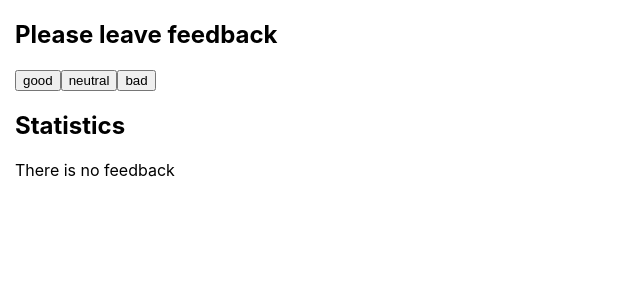
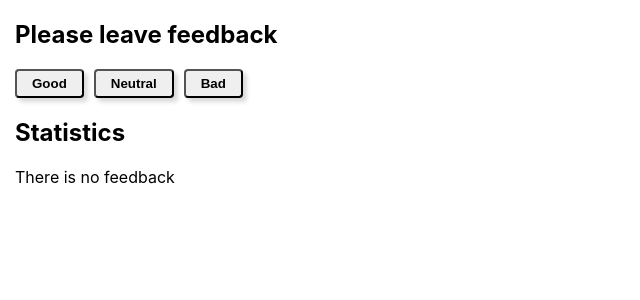
Before and after one commit to VadimKorobec/goit-react-hw-02-feedback, a React (Create React App) app: page / in a window 1280 px wide. Shown: the top 300 px of the page, without its empty margins (0-640 px from the left). Built offline with nearby package versions, Linux system fonts and the light colour scheme.

Commit message:
Update FeedbackOptions.js

```diff
--- a/src/components/FeedbackOptions/FeedbackOptions.js
+++ b/src/components/FeedbackOptions/FeedbackOptions.js
@@ -1,11 +1,12 @@
 import PropTypes from 'prop-types';
+import { Button } from './FeedbackOptions.styled';
 
 export const FeedbackOptions = ({ options, onBtnClick }) => (
   <div>
     {options.map(option => (
-      <button type="button" key={option} onClick={() => onBtnClick(option)}>
+      <Button type="button" key={option} onClick={() => onBtnClick(option)}>
         {option}
-      </button>
+      </Button>
     ))}
   </div>
 );
```
